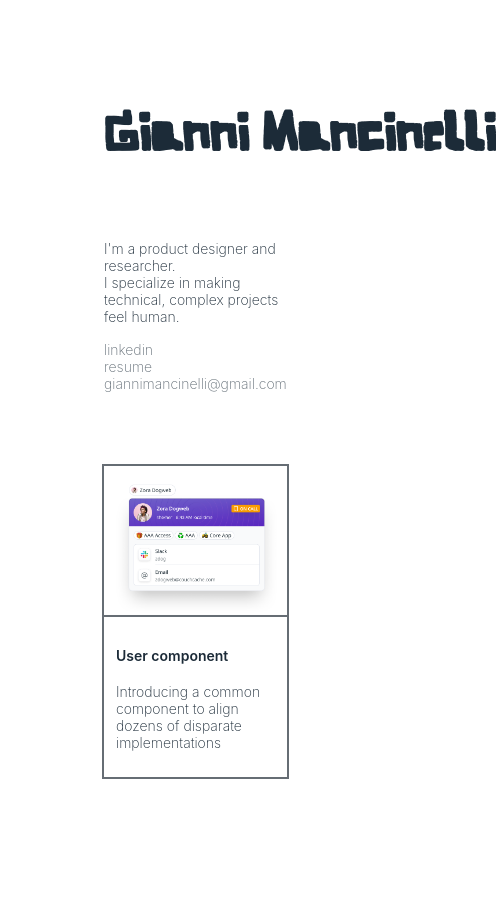
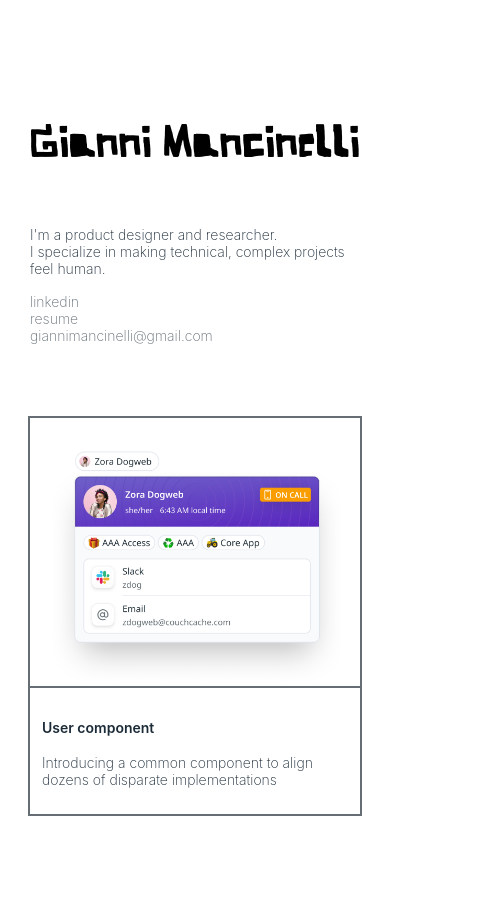
Before and after one commit to gmanci/gmanci.github.io, a plain HTML site: page index.html in a window 390 px wide. Shown: the whole page, 496 px wide, since content can reach past the window. Before the commit the page ends 867 px from the top, so only its background shows below. Drawn offline with Linux system fonts and the light colour scheme; a script that the page names is missing.

Commit message:
mobile fixes

```diff
--- a/index.html
+++ b/index.html
@@ -12,7 +12,9 @@
   <body>
     <div id="home-page">
       <div id="about">
-        <h1 id="header">Gianni Mancinelli</h1>
+        <svg id="header" viewBox="0 0 98 18">
+          <text x="0" y="15">Gianni Mancinelli</text>
+        </svg>
         <div id="personal">
           <p>
             I'm a product designer and researcher.</br>
--- a/styles.css
+++ b/styles.css
@@ -11,8 +11,10 @@ body {
 }
 
 #header {
-    font-size: 80px;
-    text-align: center;
+    width: 600px;
+}
+
+#header text {
     font-family: AntiFont;
 }
 
@@ -36,6 +38,7 @@ body {
     display: block;
     text-decoration: inherit;
     color: inherit;
+    width: fit-content;
 }
 
 .link:hover {
@@ -116,15 +119,16 @@ body {
     opacity: 100%;;
 }
 
-@media screen and (max-width: 700px) {
+@media screen and (max-width: 600px) {
     #home-page {
-        margin: auto 95px auto 96px;
+        margin: auto 22px auto 22px;
     }
 
     #header {
-        font-size: 56px;
-        margin-bottom: 72px;
+        margin-bottom: 42px;
         white-space: nowrap;
+        margin-left: auto;
+        width: 100%;
     }
 
     #about {
@@ -138,6 +142,10 @@ body {
     }
 
     .project-page {
-        max-width: 400px;
+        max-width: 280px;
+    }
+
+    .project-page__link {
+        margin-top: 52px;
     }
 }
```
